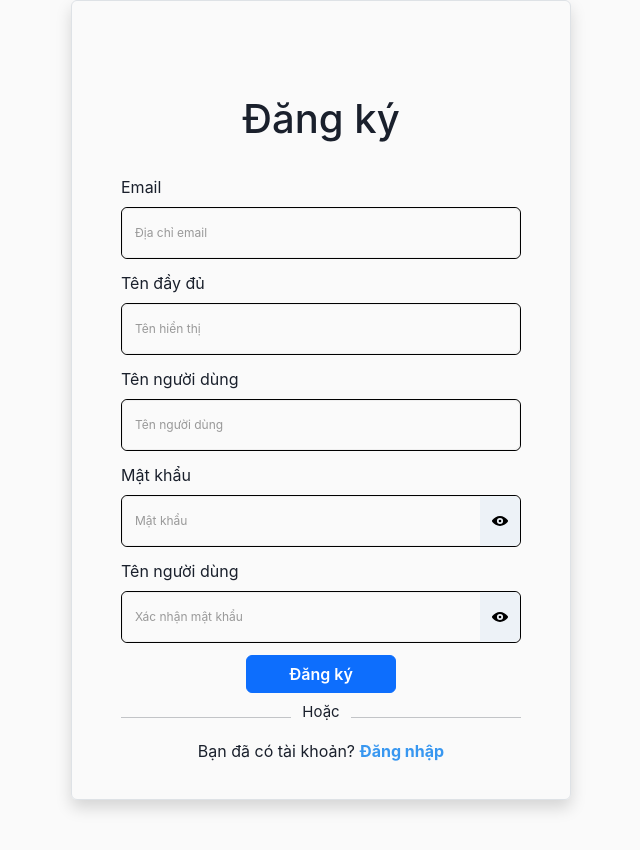
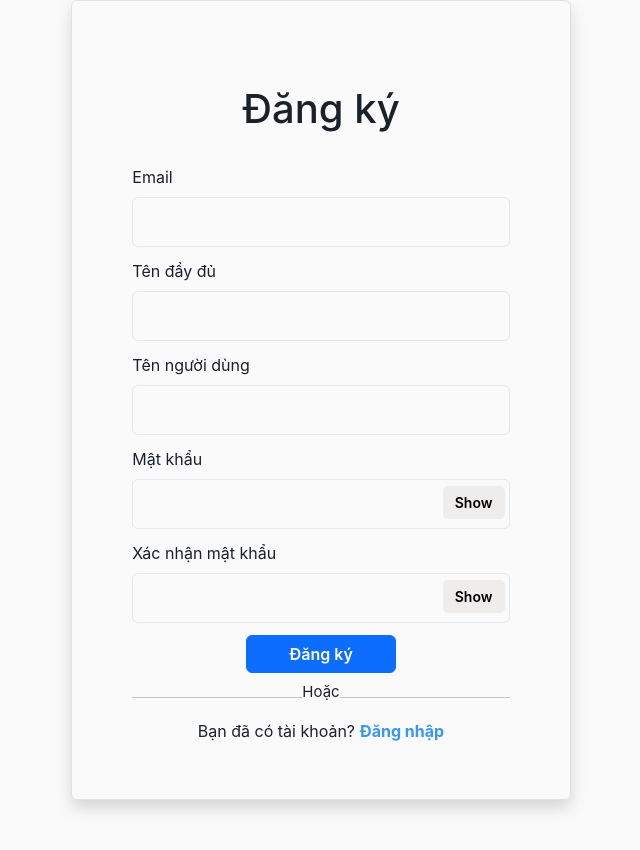
Before and after one commit to Mon62/BTL-WEB-2023.2, a React (Create React App) app in the folder frontend/: page /signup in a window 1280 px wide. Shown: the top 850 px of the page, without its empty margins (319-959 px from the left). Built offline with nearby package versions, Linux system fonts and the light colour scheme.

Commit message:
restyle authentication forms

```diff
--- a/frontend/src/components/Sidebar/SwitchAccountForm.js
+++ b/frontend/src/components/Sidebar/SwitchAccountForm.js
@@ -1,15 +1,16 @@
 import React from "react";
 import { useState } from "react";
-import { FormLabel, Modal } from "react-bootstrap";
+import {  Modal } from "react-bootstrap";
 import { Link as RouterLink, useNavigate } from "react-router-dom";
 import { Link } from "@chakra-ui/react";
 import Button from "react-bootstrap/Button";
 import Form from "react-bootstrap/Form";
 import FormGroup from "react-bootstrap/InputGroup";
-import { IconButton, useToast } from "@chakra-ui/react";
-import { ViewIcon, ViewOffIcon } from "@chakra-ui/icons";
+import {  useToast } from "@chakra-ui/react";
 import { login, logout } from "../../api/Api.js";
 import { Success } from "../../models/Toast.js";
+import { InputRightElement, Input, InputGroup } from "@chakra-ui/react";
+
 
 const SwitchAccountForm = (props) => {
   const [showPassword, setShowPassword] = useState(false);
@@ -69,7 +70,6 @@ const SwitchAccountForm = (props) => {
       });
   };
 
-  const VisiblePassword = () => setShowPassword(!showPassword);
   return (
     <Modal show={props.showAtt} onHide={props.handleCloseAtt} centered style={{backdropFilter: "blur(10px)"}}>
       <Modal.Header closeButton>
@@ -79,44 +79,50 @@ const SwitchAccountForm = (props) => {
       </Modal.Header>
       <Modal.Body>
         <Form className="d-flex flex-column mb-2" onSubmit={handleSubmit}>
-          <FormLabel htmlFor="email">Email</FormLabel>
-          <FormGroup
-            className="mb-3"
-            style={{ border: "1px solid #000", borderRadius: 6 }}
-          >
-            <Form.Control
+        <Form.Label className="mt-3" htmlFor="email">
+          Email
+        </Form.Label>
+        <FormGroup className="mb-2">
+          <Input
+            type="email"
             id="email"
-              type="email"
-              placeholder="Địa chỉ email"
             required
-              style={{ height: "50px" }}
             value={email}
             onChange={(e) => setEmail(e.target.value)}
+            style={{ height: "50px" }}
           />
         </FormGroup>
 
-          <FormLabel htmlFor="password">Password</FormLabel>
-          <FormGroup
-            className="mb-3"
-            style={{ border: "1px solid #000", borderRadius: 6 }}
-          >
-            <Form.Control
+        <Form.Label className="mt-2" htmlFor="password">
+          Password
+        </Form.Label>
+        <InputGroup className="mb-1">
+          <Input
             id="password"
             type={showPassword ? "text" : "password"}
-              placeholder="Mật khẩu"
             required
-              style={{ height: "50px" }}
             value={password}
             onChange={(e) => setPassword(e.target.value)}
+            style={{ height: "50px" }}
           />
-            <IconButton
-              icon={showPassword ? <ViewOffIcon /> : <ViewIcon />}
-              onClick={VisiblePassword}
-              color="black"
-              colorScheme="gray"
-              height={50}
-            ></IconButton>
-          </FormGroup>
+          <InputRightElement width="4.5rem">
+            <Button
+              className="m-0 mt-2"
+              h="1.75rem"
+              size="sm"
+              onClick={() => setShowPassword(!showPassword)}
+              style={{
+                backgroundColor: "#EFECEC",
+                color: "black",
+                border: "none",
+                borderRadius: "5px",
+                borderColor: "white",
+              }}
+            >
+              {showPassword ? "Hide" : "Show"}
+            </Button>
+          </InputRightElement>
+        </InputGroup>
           {errorMessage.length > 0 && (
             <p className="text-danger">{errorMessage}</p>
           )}
@@ -125,7 +131,7 @@ const SwitchAccountForm = (props) => {
             type="submit"
             style={{ width: "150px", backgroundColor: "#4285F4" }}
           >
-            Đăng nhập
+            Sign in
           </Button>
         </Form>
       </Modal.Body>
--- a/frontend/src/pages/Login/Login.js
+++ b/frontend/src/pages/Login/Login.js
@@ -64,6 +64,7 @@ export const Login = () => {
         <FormGroup className="mb-2">
           <Input
             type="email"
+            id="email"
             required
             value={email}
             onChange={(e) => setEmail(e.target.value)}
@@ -74,9 +75,9 @@ export const Login = () => {
         <Form.Label className="mt-2" htmlFor="password">
           Password
         </Form.Label>
-
         <InputGroup className="mb-1">
           <Input
+            id="password"
             type={showPassword ? "text" : "password"}
             required
             value={password}
--- a/frontend/src/pages/SignUp/SignUp.js
+++ b/frontend/src/pages/SignUp/SignUp.js
@@ -1,5 +1,5 @@
 import React, { useState } from "react";
-import { Container, Form, FormGroup, Button, InputGroup } from "react-bootstrap";
+import { Container, Form, FormGroup, Button } from "react-bootstrap";
 import "bootstrap/dist/css/bootstrap.min.css"; // Import Bootstrap CSS
 import "./SignUp.css";
 //import instagramLogo from "../../assets/instagram_font.png";
@@ -7,8 +7,7 @@ import { Link, useNavigate } from "react-router-dom";
 import { registerUser } from "../../api/Api.js";
 import {User} from "../../models/User.js"
 import { useToast } from "@chakra-ui/react";
-import { IconButton } from '@chakra-ui/react'
-import { ViewIcon, ViewOffIcon } from '@chakra-ui/icons'
+import { InputRightElement, Input, InputGroup } from "@chakra-ui/react";
 
 
 
@@ -25,14 +24,7 @@ const SignUp = () => {
   const navigate = useNavigate();
   const toast = useToast();
 
-  const VisiblePassword = () => {
-    setShowPassword(!showPassword)
-  }
-
-  const VisibleConfirmPassword = () => {
-    setShowConfirmPassword(!showConfirmPassword)
-  }
-  const handleSubmit = (e) => {
+    const handleSubmit = (e) => {
     e.preventDefault();
     if (password !== confirmPassword) {
       // Xử lý trường hợp mật khẩu không khớp
@@ -73,15 +65,14 @@ const SignUp = () => {
       }}
     >
       <Form className="d-flex flex-column mb-2" onSubmit={handleSubmit}>
-        <h1 className="align-self-center" style={{ marginTop: "50px" }}>
+        <h1 className="align-self-center" style={{ marginTop: "20px" }}>
           Đăng ký
         </h1>
         <Form.Label className="mt-4" htmlFor="email">Email</Form.Label>
-        <FormGroup className="mb-1" style={{ width: "400px", border: "1px solid #000", borderRadius: 6 }}>
-          <Form.Control
+        <FormGroup className="mb-1">
+          <Input
             id="email"
             type="email"
-            placeholder="Địa chỉ email"
             required
             value={email}
             onChange={(e) => setEmail(e.target.value)}
@@ -89,24 +80,22 @@ const SignUp = () => {
           />
         </FormGroup>
         <Form.Label className="mt-2" htmlFor="fullname">Tên đầy đủ</Form.Label>
-        <FormGroup className="mb-1" style={{ border: "1px solid #000", borderRadius: 6 }}>
-          <Form.Control
+        <FormGroup className="mb-1">
+          <Input
             id="fullname"
             type="text"
-            placeholder="Tên hiển thị"
             required
             value={fullName}
             onChange={(e) => setFullname(e.target.value)}
-            style={{ height: "50px", borderColor: "red", borderWidth: "1px"}}
+            style={{ height: "50px" }}
           />
         </FormGroup>
 
         <Form.Label className="mt-2" htmlFor="username">Tên người dùng</Form.Label>
-        <FormGroup className="mb-1" style={{ border: "1px solid #000", borderRadius: 6 }}>
-          <Form.Control
+        <FormGroup className="mb-1">
+          <Input
             id="username"
             type="text"
-            placeholder="Tên người dùng"
             required
             value={username}
             onChange={(e) => setUsername(e.target.value)}
@@ -114,31 +103,62 @@ const SignUp = () => {
           />
         </FormGroup>
         <Form.Label className="mt-2" htmlFor="password">Mật khẩu</Form.Label>
-        <InputGroup className="mb-1" style={{ border: "1px solid #000", borderRadius: 6 }}>
-          <Form.Control
+
+        <InputGroup className="mb-1">
+          <Input
             id="password"
-            type={showPassword ? 'text': 'password'}
-            placeholder="Mật khẩu"
+            type={showPassword ? "text" : "password"}
             required
             value={password}
             onChange={(e) => setPassword(e.target.value)}
             style={{ height: "50px" }}
           />
-          <IconButton icon={showPassword ? <ViewOffIcon />: <ViewIcon />} onClick={VisiblePassword}  color="black" colorScheme="gray" height={50}></IconButton>
+          <InputRightElement width="4.5rem">
+            <Button
+              className="m-0 mt-2"
+              h="1.75rem"
+              size="sm"
+              onClick={() => setShowPassword(!showPassword)}
+              style={{
+                backgroundColor: "#EFECEC",
+                color: "black",
+                border: "none",
+                borderRadius: "5px",
+                borderColor: "white",
+              }}
+            >
+              {showPassword ? "Hide" : "Show"}
+            </Button>
+          </InputRightElement>
         </InputGroup>
-        <Form.Label className="mt-2" htmlFor="confirmPassword">Tên người dùng</Form.Label>
-        <InputGroup className="mb-1" style={{ border: "1px solid #000", borderRadius: 6 }}>
-          <Form.Control
+
+        <Form.Label className="mt-2" htmlFor="confirmPassword">Xác nhận mật khẩu</Form.Label>
+        <InputGroup className="mb-1">
+          <Input
             id="confirmPassword"
-            type={showConfirmPassword ? "text":"password"}
-            placeholder="Xác nhận mật khẩu"
+            type={showConfirmPassword ? "text" : "password"}
             required
             value={confirmPassword}
             onChange={(e) => setConfirmPassword(e.target.value)}
             style={{ height: "50px" }}
           />
-          <IconButton icon={showConfirmPassword ? <ViewOffIcon />: <ViewIcon />} onClick={VisibleConfirmPassword}  color="black" colorScheme="gray" height={50}></IconButton>
-
+          <InputRightElement width="4.5rem">
+            <Button
+              className="m-0 mt-2"
+              h="1.75rem"
+              size="sm"
+              onClick={() => setShowConfirmPassword(!showConfirmPassword)}
+              style={{
+                backgroundColor: "#EFECEC",
+                color: "black",
+                border: "none",
+                borderRadius: "5px",
+                borderColor: "white",
+              }}
+            >
+              {showConfirmPassword ? "Hide" : "Show"}
+            </Button>
+          </InputRightElement>
         </InputGroup>
         {errorMessage.length > 0 && (
           <p className="text-danger">{errorMessage}</p>
```
Lines whose indentation alone changed are shown as unchanged.
